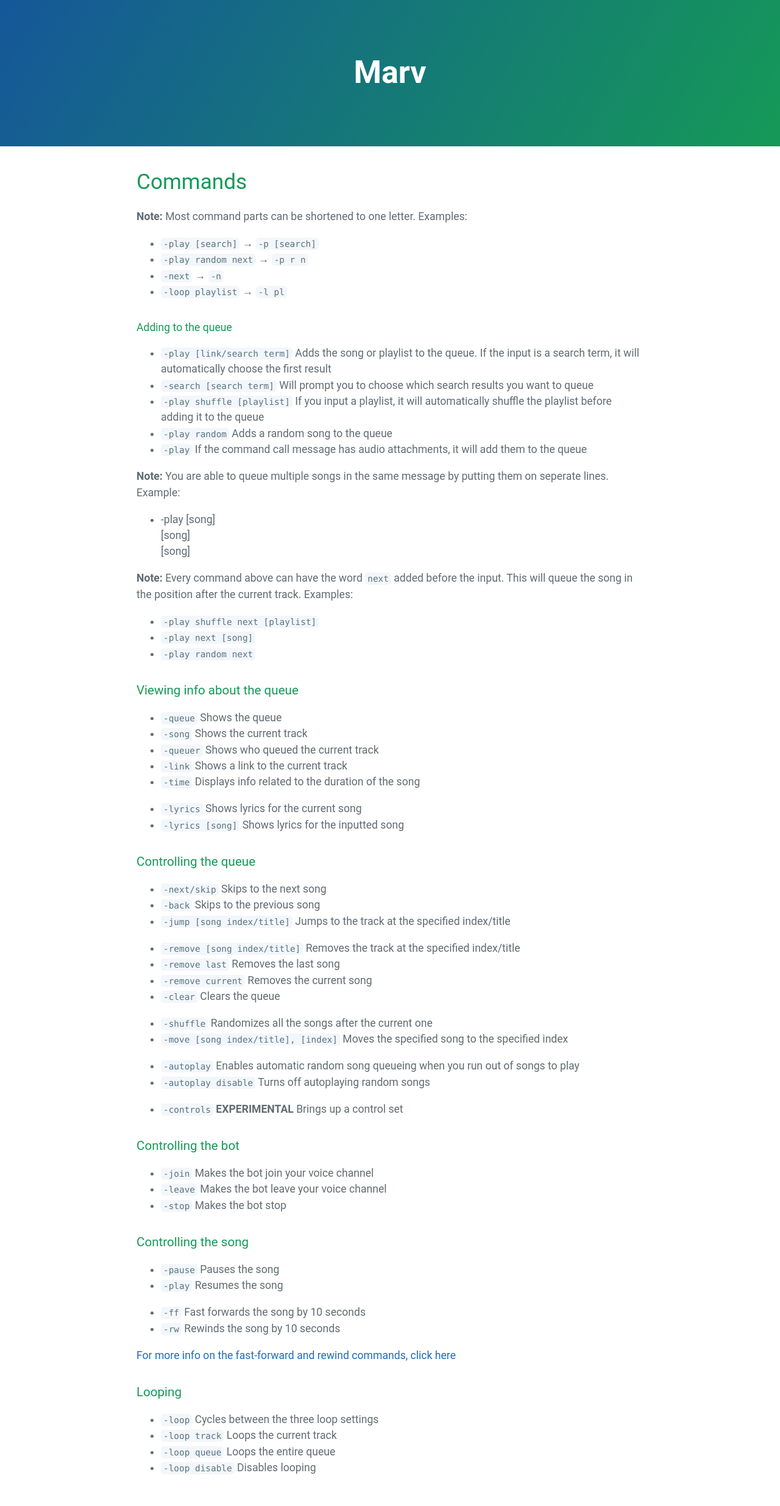
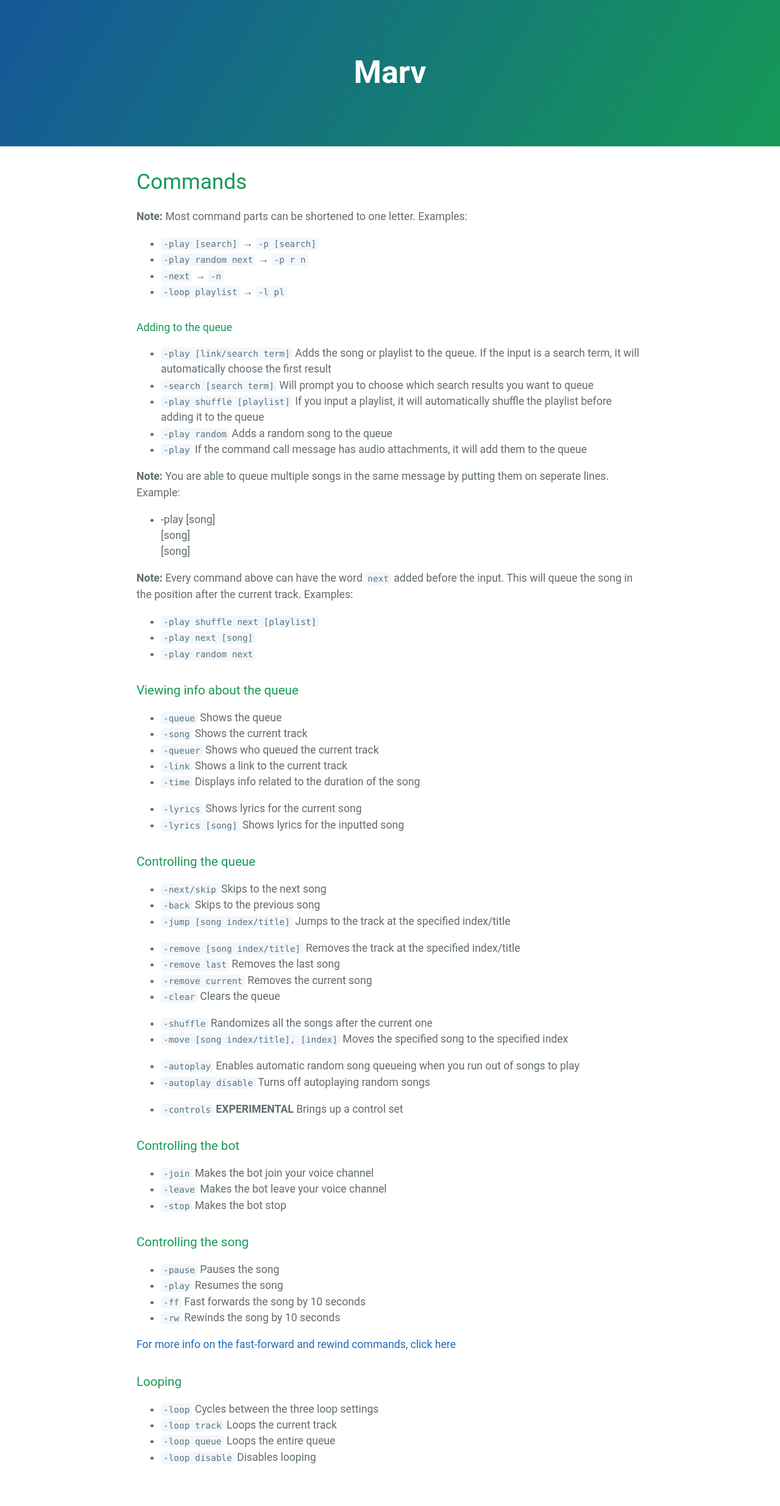
Before and after one commit to mymindishazel/marv-docs, a Jekyll site: the page built from commands.md, in a window 1280 px wide. Shown: the whole page at 61% size. Built offline with Jekyll 4.4.1, drawn with Linux system fonts in a browser that asks for light colours; our own code applies the rules of GitHub Pages for plain Markdown files.

```diff
--- a/commands.md
+++ b/commands.md
@@ -61,9 +61,7 @@
 ### Controlling the song
 
 * `-pause` Pauses the song
-* `-play` Resumes the song
-
-
+* `-play` Resumes the song <br>
 * `-ff` Fast forwards the song by 10 seconds
 * `-rw` Rewinds the song by 10 seconds
 
```
